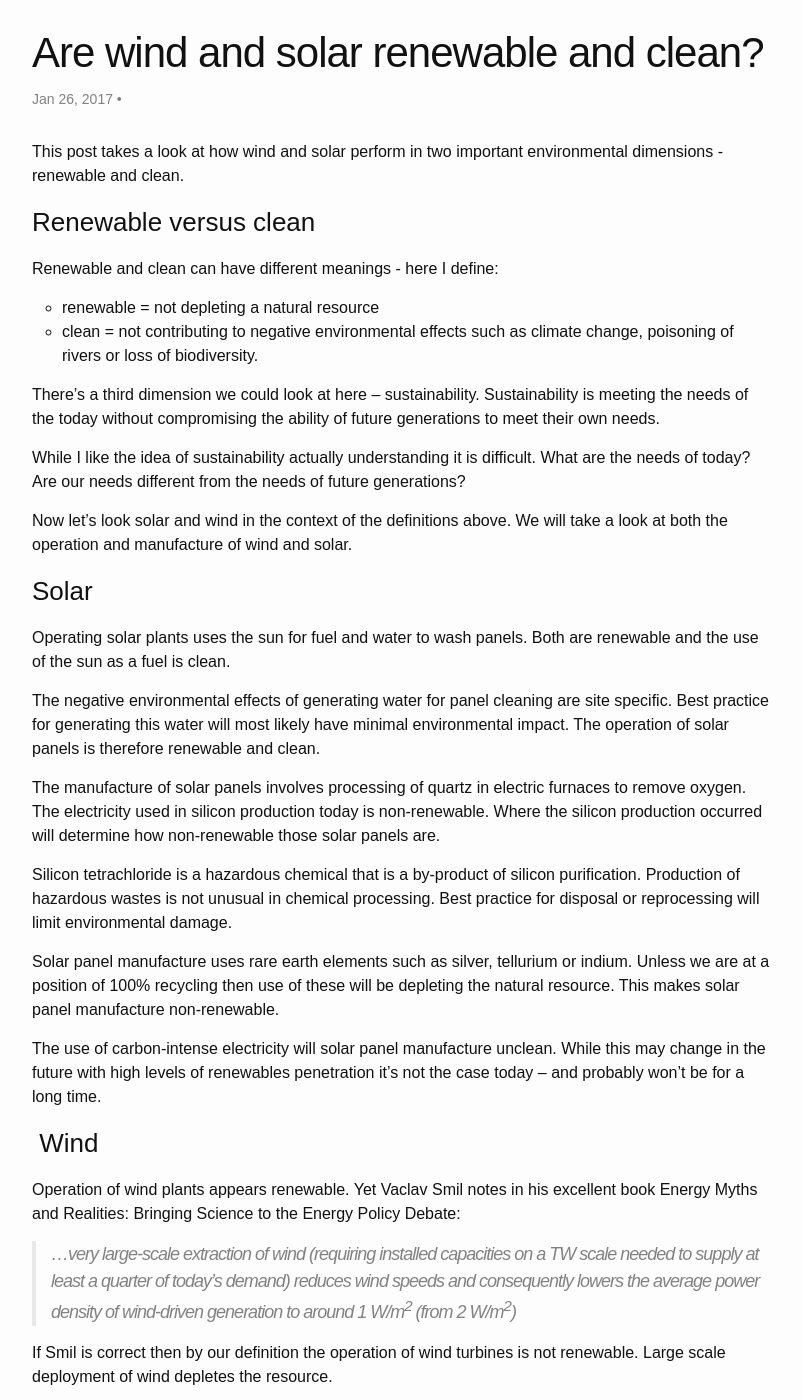
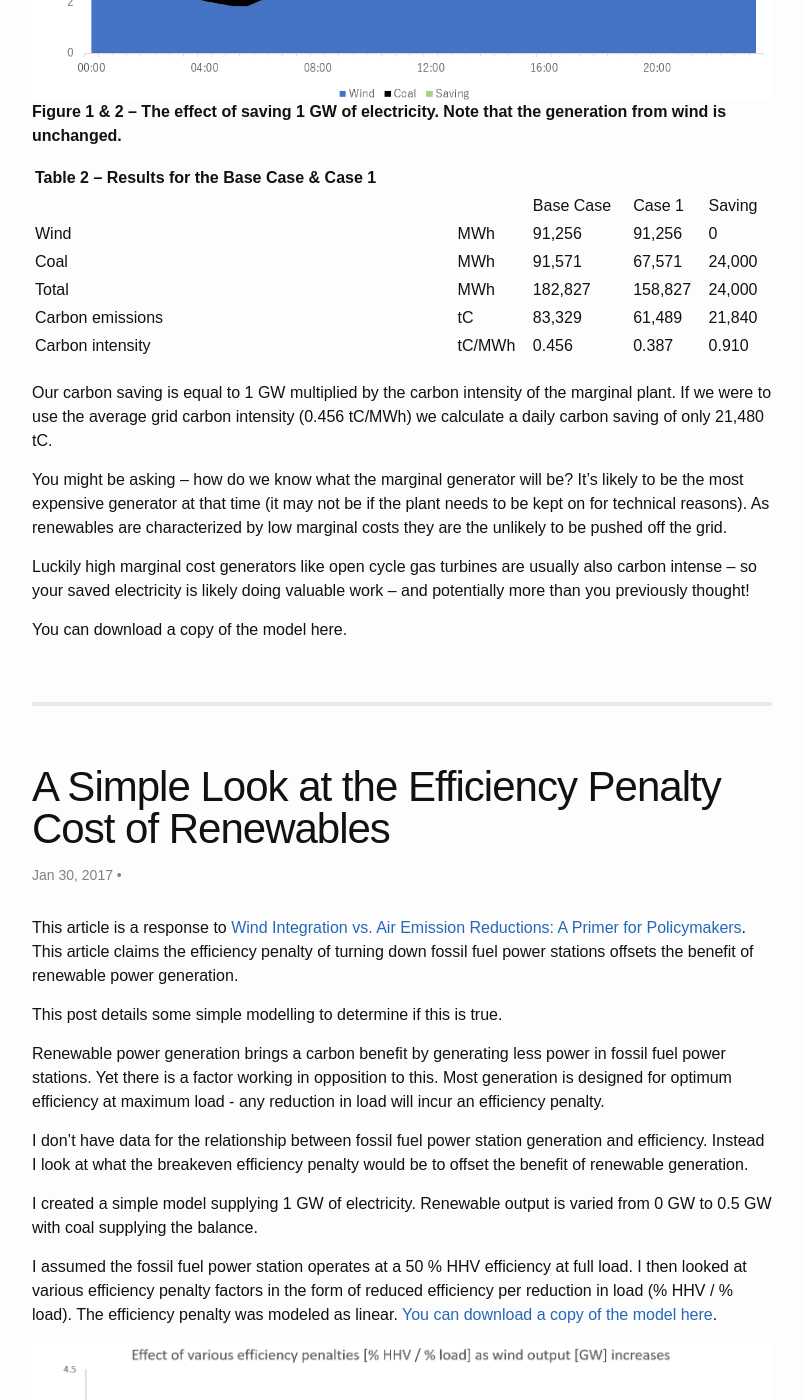
Before and after one commit to ADGEfficiency/adgefficiency.github.io, a Jekyll site: the page built from index.html, in a window 1280 px wide and 1400 px high, scrolled down 10346 px. Shown: the whole window, without its empty margins (238-1041 px from the left). Built offline with Jekyll 4.4.1, drawn with Linux system fonts in a browser that asks for light colours; the list of posts is cut into pages by our own code; some of the changed text lies outside the part shown.

Commit message:
gitpages conversion

```diff
--- a/_posts/2017-01-30-a-simple-look-at-the-efficiency-penalty-cost-of-renewables.md
+++ b/_posts/2017-01-30-a-simple-look-at-the-efficiency-penalty-cost-of-renewables.md
@@ -10,17 +10,17 @@
   - Energy
 ---
 
-This article is a response to a post called [Wind Integration vs. Air Emission Reductions: A Primer for Policymakers](https://www.masterresource.org/integrationfirming/wind-integration-and-emissions/).  This article claims the efficiency penalty of turning down fossil fuel power stations offsets the benefit of renewable power generation.
+This article is a response to [Wind Integration vs. Air Emission Reductions: A Primer for Policymakers](https://www.masterresource.org/integrationfirming/wind-integration-and-emissions/).  This article claims the efficiency penalty of turning down fossil fuel power stations offsets the benefit of renewable power generation.
 
-I found this an interesting idea – so I developed a simple model to understand what could be happening.
+This post details some simple modelling to determine if this is true.
 
-Renewable power generation brings a carbon benefit by generating less power in fossil fuel power stations.  Yet there is a factor working in opposition to this. Generating less in fossil fuel power stations can incur an efficiency penalty.
+Renewable power generation brings a carbon benefit by generating less power in fossil fuel power stations.  Yet there is a factor working in opposition to this. Most generation is designed for optimum efficiency at maximum load - any reduction in load will incur an efficiency penalty.
 
 I don’t have data for the relationship between fossil fuel power station generation and efficiency. Instead I look at what the breakeven efficiency penalty would be to offset the benefit of renewable generation.
 
 I created a simple model supplying 1 GW of electricity.  Renewable output is varied from 0 GW to 0.5 GW with coal supplying the balance.
 
-I assumed the fossil fuel power station operates at a 50 % HHV efficiency at full load.  I then looked at various efficiency penalty factors in the form of reduced efficiency per reduction in load (% HHV / % load).   The efficiency penalty was modeled as linear.  You can download a copy of the model here.
+I assumed the fossil fuel power station operates at a 50 % HHV efficiency at full load.  I then looked at various efficiency penalty factors in the form of reduced efficiency per reduction in load (% HHV / % load).   The efficiency penalty was modeled as linear.  [You can download a copy of the model here](https://github.com/ADGEfficiency/adgefficiency.github.io/blob/master/assets/renewable_effy_penalty/coal-efficiency-penalty-2017-01-30.xlsx).
 
 ![Figure 1]({{ "/assets/renewable_effy_penalty/fig1.png"}})
 **Figure 1 – The effect of various assumed efficiency penalties on fossil fuel consumption**
@@ -31,4 +31,6 @@
 
 Is it is useful to know that this is a carbon penalty we could be paying somewhere on the system as renewables penetration increases.  This penalty will net off some of the maximum benefit that renewable generation could supply.
 
-However if we can actually start permanently shutting down fossil fuel power stations then this effect doesn’t occur.  This suggests that the number of fossil fuel power stations operating could be a good metric to keep track of.
+However if we can actually start permanently shutting down fossil fuel power stations then this effect doesn’t occur - so lets turn them off completely.
+
+Thanks for reading!
--- /dev/null
+++ b/_posts/2017-02-02-energy-basics-average-vs-marginal-carbon-emissions.md
@@ -0,0 +1,53 @@
+---
+id: 562
+title: 'Average vs Marginal Carbon Emissions'
+date: 2017-02-02T01:27:04+00:00
+author: Adam Green
+layout: post
+guid: http://adgefficiency.com/?p=562
+permalink: /energy-basics-average-vs-marginal-carbon-emissions/
+categories:
+  - Energy Basics
+---
+
+Carbon savings might seem like a simple calculation – yet many professionals are getting it wrong. I know because I was making this mistake in my previous job!
+
+Accurate calculation of carbon savings is crucial in the fight against climate change.  Knowing how much we save from a project can be compared to other projects such as renewable generation.
+
+So where are people going wrong?  The key is to understand the difference between average and marginal carbon emissions.
+Average carbon emissions are calculated using the total carbon emissions and total amount of electricity generated.
+
+|Table 1 – Calculation of average carbon intensity for Base Case|
+|---|
+|Carbon emissions|	tC|	83,330|
+|Electricity generated|	MWh|	182,827|
+|Carbon intensity|	tC/MWh|	0.456|
+
+This average intensity can be used to calculate carbon savings.  For example if we had a project that saved 2 MWh we would calculate 2 * 0.456 = 0.912 tC as the saving.  This is wrong!
+
+To understand why we need to the concept of the marginal generator.  In reality as electricity is saved the reduction in generation is not spread across each generator.  The reduction occurs in one plant – the marginal generator.  Let’s run through an example.
+
+Suppose we have a grid where electricity is supplied by either wind or coal (the Base Case).  If we save 1 GW of electricity, the generation of the coal plant will reduce by 1 GW (Case 1).
+
+The wholesale mechanism operating in most electricity markets will reduce output on the most expensive plant, not reduce the output of all plants equally.
+
+![Figure 1]({{ "/assets/avg_marginal/fig1_2.png"}})
+**Figure 1 & 2 – The effect of saving 1 GW of electricity.  Note that the generation from wind is unchanged.**
+
+|Table 2 – Results for the Base Case & Case 1|
+|---|
+|||Base Case|	Case 1|	Saving|
+|Wind|	MWh|	91,256|	91,256|	0|
+|Coal|	MWh|	91,571|	67,571|	24,000|
+|Total|	MWh|	182,827|	158,827|	24,000|
+|Carbon emissions|	tC|	83,329|	61,489|	21,840|
+|Carbon intensity|	tC/MWh|	0.456|	0.387|	0.910|
+
+Our carbon saving is equal to 1 GW multiplied by the carbon intensity of the marginal plant.
+If we were to use the average grid carbon intensity (0.456 tC/MWh) we calculate a daily carbon saving of only 21,480 tC.
+
+You might be asking – how do we know what the marginal generator will be?  It’s likely to be the most expensive generator at that time (it may not be if the plant needs to be kept on for technical reasons).   As renewables are characterized by low marginal costs they are the unlikely to be pushed off the grid.
+
+Luckily high marginal cost generators like open cycle gas turbines are usually also carbon intense – so your saved electricity is likely doing valuable work – and potentially more than you previously thought!
+
+You can download a copy of the model here.
```
Also changed, not shown: _posts/2017-01-26-renewables-confusion-renewable-versus-clean.md (+1 -1 lines), assets/avg_marginal/fig1_2.png (added), 1 other file.
